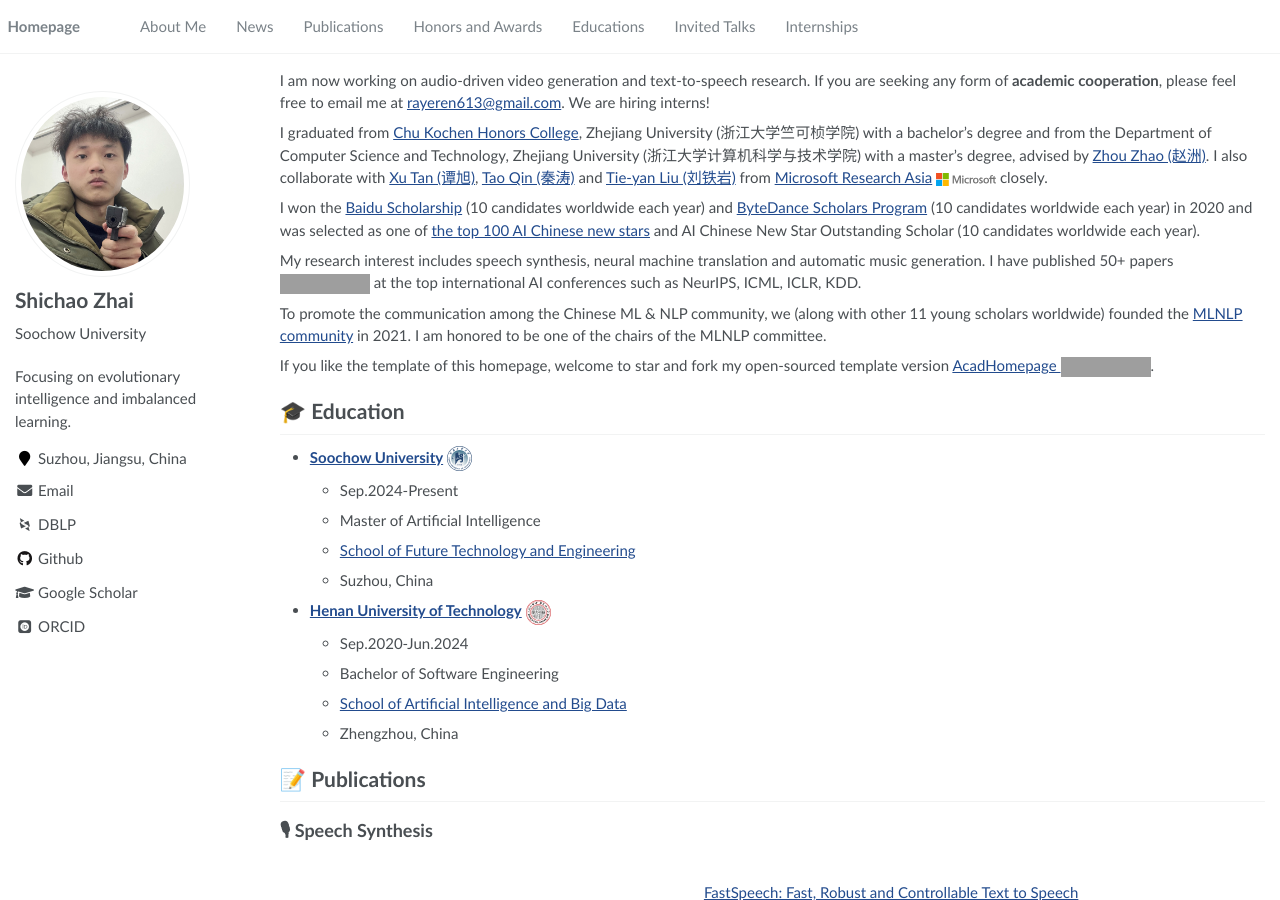
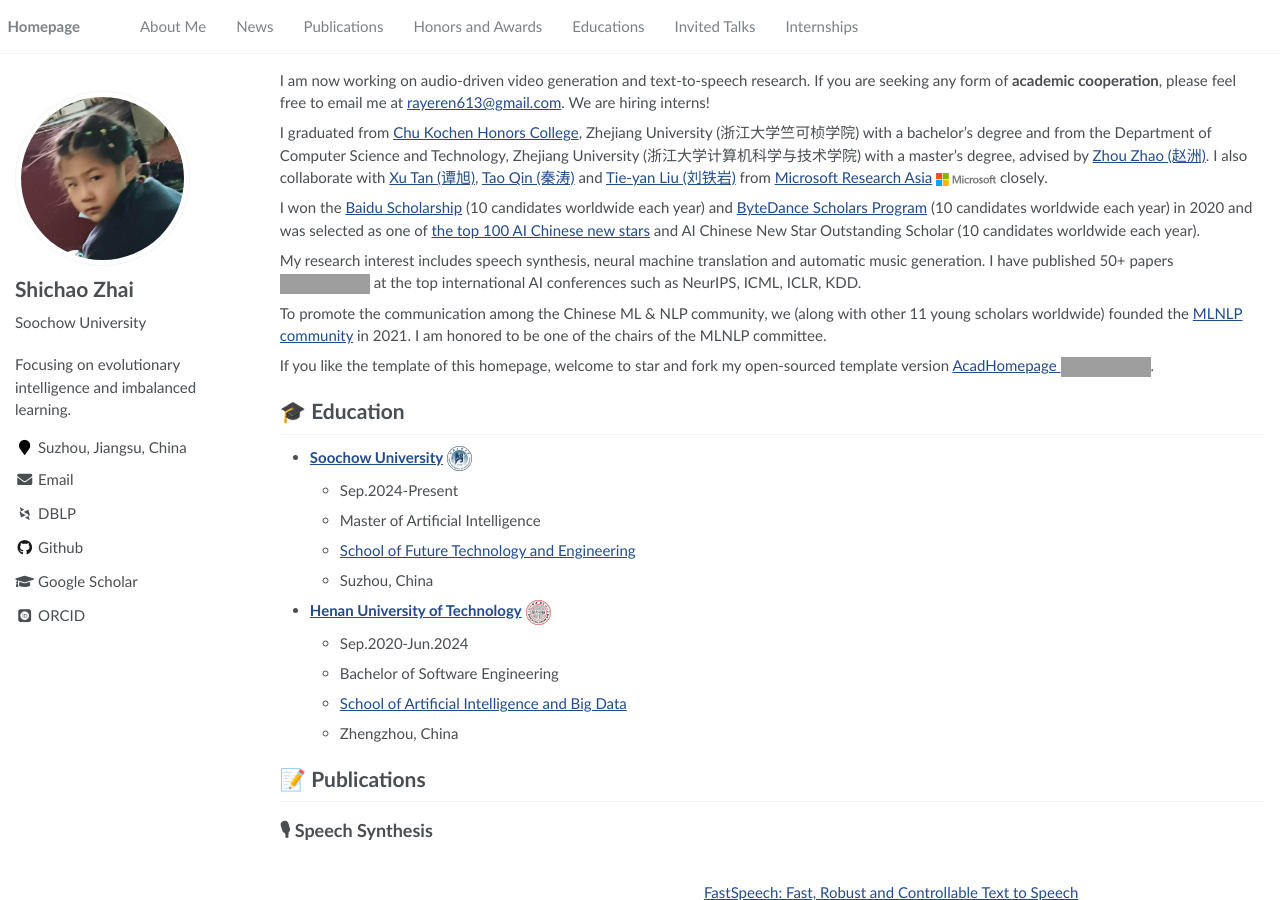
Before and after one commit to zhaishichao/zhaishichao.github.io, a Jekyll site: the page built from _pages/about.md, in a window 1280 px wide and 900 px high. Built offline with Jekyll 4.4.1, drawn with Linux system fonts in a browser that asks for light colours; some web fonts are replaced; grey boxes are pictures that could not be loaded.

Commit message:
更新了头像

```diff
--- a/_config.yml
+++ b/_config.yml
@@ -22,7 +22,7 @@
 # Site Author
 author:
   name             : "Shichao Zhai"
-  avatar           : "images/zsc_profile.jpg"
+  avatar           : "images/profile.jpg"
   bio              : "Soochow University"
   location         : "Suzhou, Jiangsu, China"
   employer         :
```
